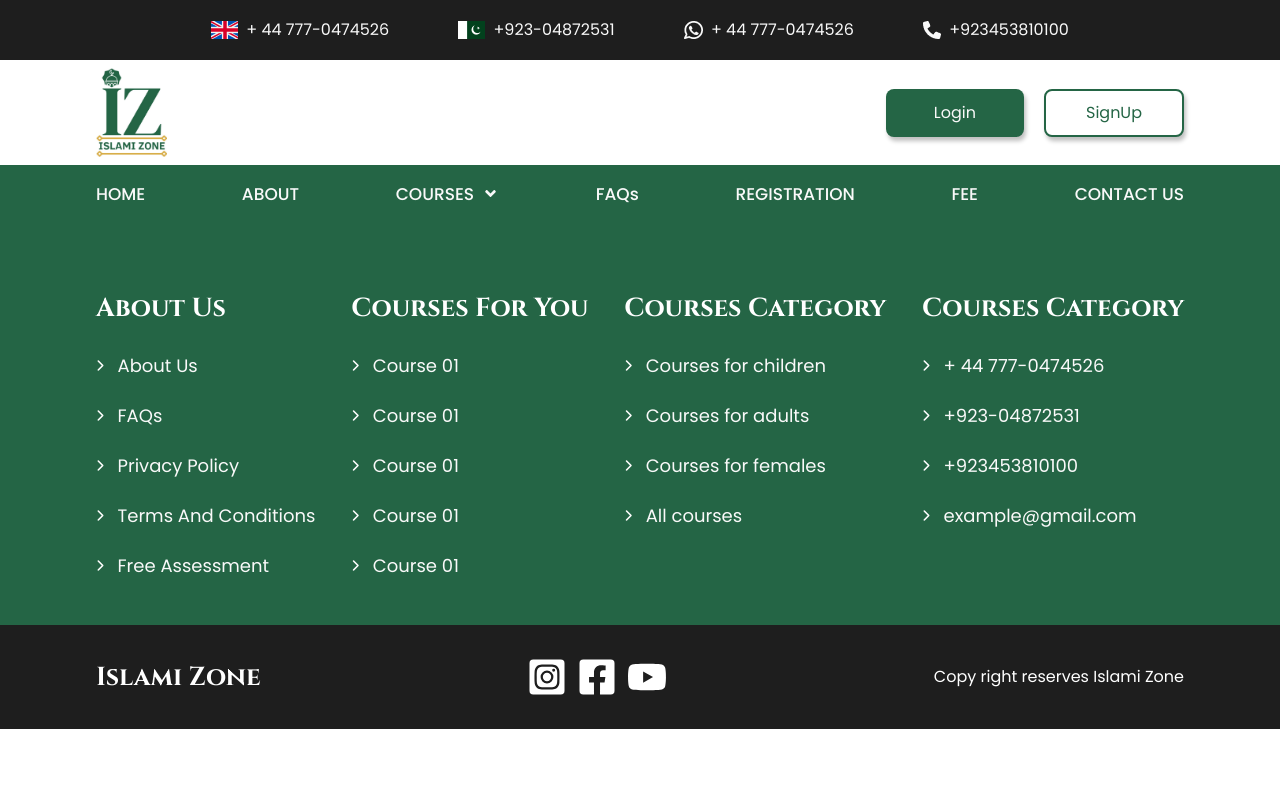
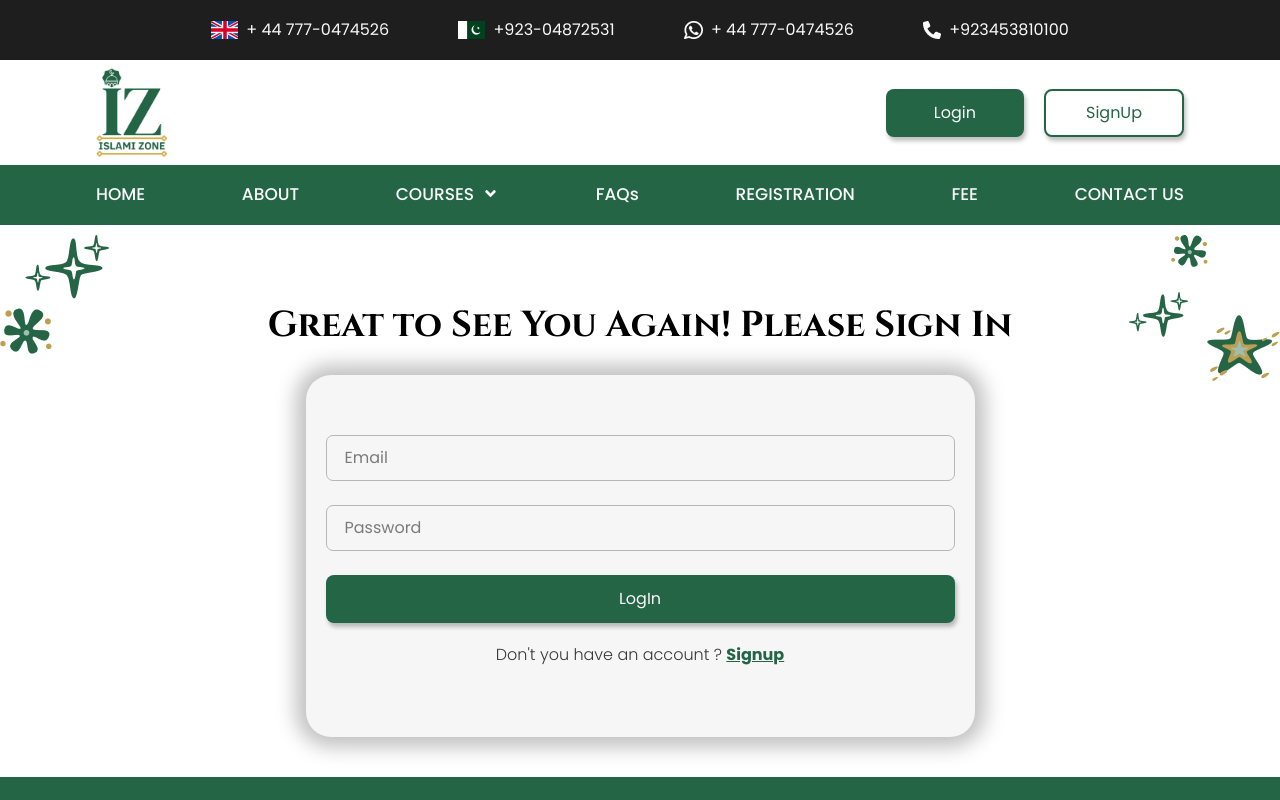
Before and after one commit to ABDULMOIZGHANI/Isami-Zone-Project, a React (Vite) app in the folder Front-End/: page /login in a window 1280 px wide. Shown: the top 800 px of the page. Built offline with nearby package versions, Linux system fonts and the light colour scheme; no server answers.

Commit message:
Add Login signup page

```diff
--- a/Front-End/src/components/Button.jsx
+++ b/Front-End/src/components/Button.jsx
@@ -3,7 +3,7 @@ import styled from "styled-components";
 
 const Button = ({ value }) => {
   return (
-    <MainButton className="text-base poppins bg-[#246545] pl-12 pr-12  pb-2.5 pt-2.5 text-[#f9f9f9] rounded-lg cursor-pointer">
+    <MainButton className="text-base poppins bg-[#246545] pl-12 pr-12  pb-3 pt-3 text-[#f9f9f9] rounded-lg cursor-pointer">
       {value}
     </MainButton>
   );
@@ -13,4 +13,10 @@ export default Button;
 
 const MainButton = styled.button`
   box-shadow: 2px 4px 4px 0px rgba(0, 0, 0, 0.25);
+
+  &:hover {
+    background-color: #22543d;
+    box-shadow: 3px 5px 4px 0px rgba(0, 0, 0, 0.25);
+    transition: 0.3s all ease;
+  }
 `;
--- a/Front-End/src/components/Header.jsx
+++ b/Front-End/src/components/Header.jsx
@@ -3,6 +3,7 @@ import Numbers from "../data/Number.js";
 import Button from "./Button.jsx";
 import Menu from "./Menu.jsx";
 import OutlineBtn from "./OutlineBtn.jsx";
+import { Link, Navigate } from "react-router-dom";
 
 const Header = () => {
   return (
@@ -36,8 +37,13 @@ const Header = () => {
           />
         </div>
         <div className="btn flex gap-[20px]">
-          <Button value={"Login"} />
-          <OutlineBtn value={"SignUp"} />
+          <Link to="/login">
+            <Button value={"Login"} />
+          </Link>
+
+          <Link to="/signup">
+            <OutlineBtn value={"SignUp"} />
+          </Link>
         </div>
       </header>
 
--- a/Front-End/src/pages/Login.jsx
+++ b/Front-End/src/pages/Login.jsx
@@ -1,7 +1,69 @@
-import React from "react";
+import React, { useState } from "react";
+import styled from "styled-components";
+import Button from "../components/Button";
+import { Link } from "react-router-dom";
 
 const Login = () => {
-  return <div></div>;
+  const [role, setRole] = useState(""); // To track the selected role
+
+  const handleRoleChange = (e) => {
+    setRole(e.target.value);
+  };
+
+  return (
+    <section className="mb-[40px] relative">
+      <LeftStars src="/courses/Lstars.png" alt="" />
+      <RightStars src="/courses/Stars.png" alt="" />
+
+      <div className="  w-[85%] m-auto">
+        <h1 className="text-center cinzel text-4xl font-bold pt-[80px] pb-[30px]">
+          Great to See You Again! Please Sign In
+        </h1>
+
+        <form
+          action=""
+          className="relative w-[669px] z-10 h-auto bg-[#F6F6F6] rounded-[25px] flex flex-col pt-[60px] pb-[70px] pr-[20px] pl-[20px] m-auto shadow-[0_0_20px_10px_rgba(0,0,0,0.25)]"
+        >
+          <div className="flex flex-col">
+            <input
+              type="text"
+              placeholder="Email"
+              required
+              className=" border border-[#B7B7B7] rounded-[7px] pr-[15px] pl-[18px] pt-[10px] pb-[10px] poppins"
+            />
+            <br />
+
+            <input
+              type="password"
+              placeholder="Password"
+              required
+              className=" border border-[#B7B7B7] rounded-[7px] pr-[15px] pl-[18px] pt-[10px] pb-[10px] poppins"
+            />
+            <br />
+          </div>
+          <Button value={"LogIn"} />
+          <p className="text-center text-[#383838] mt-[20px] poppins font-light">
+            Don't you have an account ?{" "}
+            <Link to="/signup" className="underline text-[#246545] font-bold">
+              Signup
+            </Link>
+          </p>
+        </form>
+      </div>
+    </section>
+  );
 };
 
 export default Login;
+
+const LeftStars = styled.img`
+  position: absolute;
+  left: 0px;
+  top: 10px;
+`;
+
+const RightStars = styled.img`
+  position: absolute;
+  right: 0px;
+  top: 10px;
+`;
--- a/Front-End/src/pages/Signup.jsx
+++ b/Front-End/src/pages/Signup.jsx
@@ -1,7 +1,76 @@
-import React from "react";
+import React, { useState } from "react";
+import styled from "styled-components";
+import Button from "../components/Button";
+import { Link } from "react-router-dom";
 
 const Signup = () => {
-  return <div></div>;
+  const [role, setRole] = useState(""); // To track the selected role
+
+  const handleRoleChange = (e) => {
+    setRole(e.target.value);
+  };
+
+  return (
+    <section className="mb-[40px] relative">
+      <LeftStars src="/courses/Lstars.png" alt="" />
+      <RightStars src="/courses/Stars.png" alt="" />
+
+      <div className="  w-[85%] m-auto">
+        <h1 className="text-center cinzel text-4xl font-bold pt-[80px] pb-[30px]">
+          Join Us! Create Your Account Today
+        </h1>
+
+        <form
+          action=""
+          className="relative w-[669px] z-10 h-auto bg-[#F6F6F6] rounded-[25px] flex flex-col pt-[60px] pb-[70px] pr-[20px] pl-[20px] m-auto shadow-[0_0_20px_10px_rgba(0,0,0,0.25)]"
+        >
+          <div className="flex flex-col">
+            <input
+              type="text"
+              placeholder="Email"
+              required
+              className=" border border-[#B7B7B7] rounded-[7px] pr-[15px] pl-[18px] pt-[10px] pb-[10px] poppins"
+            />
+            <br />
+
+            <input
+              type="password"
+              placeholder="Password"
+              required
+              className=" border border-[#B7B7B7] rounded-[7px] pr-[15px] pl-[18px] pt-[10px] pb-[10px] poppins"
+            />
+            <br />
+            <input
+              type="password"
+              placeholder="Confirm Password"
+              required
+              className=" border border-[#B7B7B7] rounded-[7px] pr-[15px] pl-[18px] pt-[10px] pb-[10px] poppins"
+            />
+            <br />
+          </div>
+          <Button value={"SignUp"} />
+          <p className="text-center text-[#383838] mt-[20px] poppins font-light">
+            Do you have an account ?{" "}
+            <Link to="/login" className="underline text-[#246545] font-bold">
+              Log In
+            </Link>
+          </p>
+        </form>
+      </div>
+    </section>
+  );
 };
 
 export default Signup;
+
+const LeftStars = styled.img`
+  position: absolute;
+  left: 0px;
+  top: 10px;
+`;
+
+const RightStars = styled.img`
+  position: absolute;
+  right: 0px;
+  top: 10px;
+`;
```
